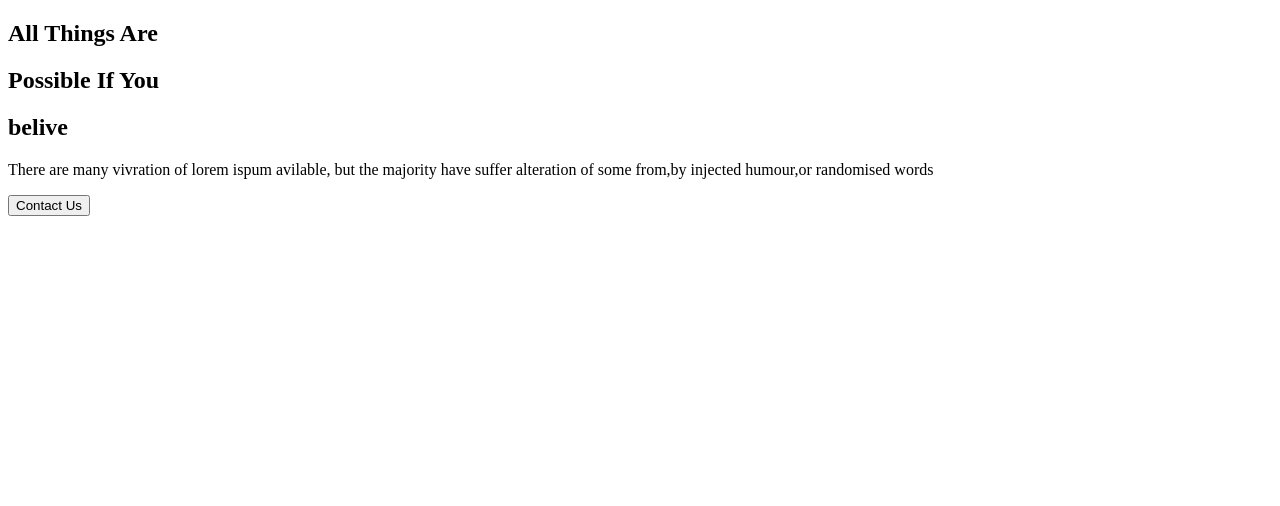
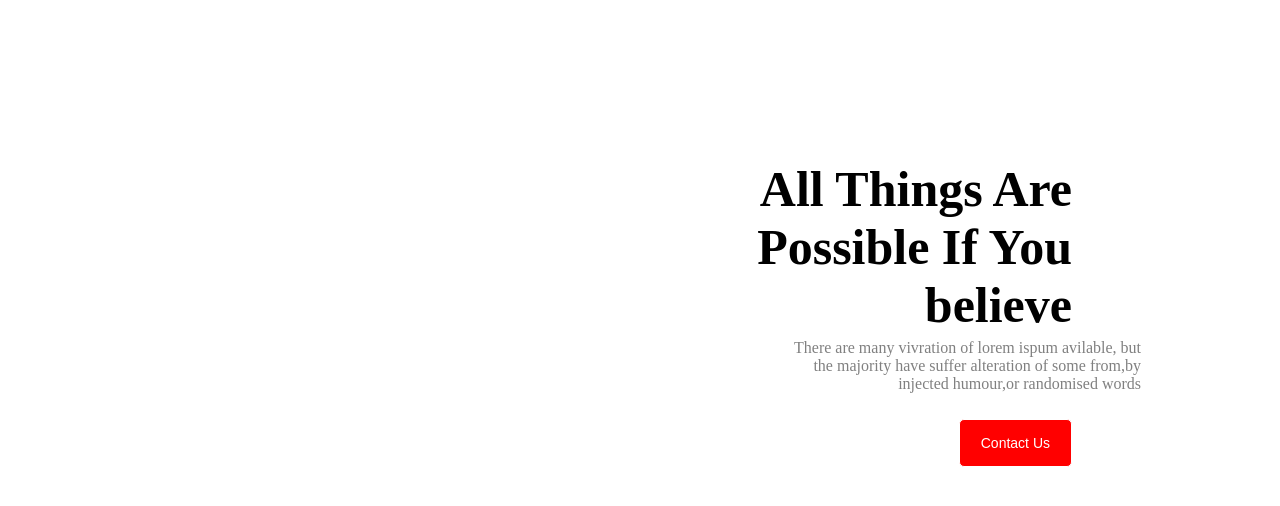
Before and after one commit to shamimhosan2/websites-project, a plain HTML site: page index.html in a window 1280 px wide. Drawn offline with Linux system fonts and the light colour scheme.

Commit message:
My Website

```diff
--- a/index.html
+++ b/index.html
@@ -5,14 +5,15 @@
     <meta http-equiv="X-UA-Compatible" content="IE=edge">
     <meta name="viewport" content="width=device-width, initial-scale=1.0">
     <title>new year of my new project</title>
+    <link rel="stylesheet" href="style.css">
 </head>
 <body>
         <!--start to my new year project-->
         <section class="new-year">
-            <div class="mani-contant">
-                <h1 class="title">All Things Are</h1>
-                <h1 class="title">Possible If You</h1>
-                <h1 class="sub-title">belive</h1>
+            <div class="manin-contant">
+                <h1 class="contant-title">All Things Are</h1>
+                <h1 class="contant-title">Possible If You</h1>
+                <h1 class="sub-title">believe</h1>
                 <p class="pargarph">There are many vivration of lorem ispum avilable, but the majority have suffer alteration of some from,by injected humour,or randomised words</p>
                 <button class="btn-prymary">Contact Us</button>
             </div>
--- a/style.css
+++ b/style.css
@@ -1,9 +1,38 @@
 *{
     margin: 0;
 }
-.title{
+.contant-title{
     font-weight: 700;
+    font-size: 50px;
+}
+.manin-contant{
+    margin-top: 160px;
+    text-align: right;
+    margin-right: 208px;
+}
+.pargarph{
+    width: 347px;
+    margin-left: 794px;
+    margin-top: 5px;
+    margin-bottom: 14px;
+    color: gray;
+
+}
+
+.btn-prymary{
+    border-radius: 5px;
+    height: 48px;
+    font-size: 14px;
+    font-weight: 700px;
+    background: red;
+    color:white;
+    padding: 5px 21px;
+    border: 1px solid white;
+    margin-top: 12px;
+    margin-bottom: 9px;
+    margin-left: 310px;
 }
 .sub-title{
     font-weight: 700;
+    font-size: 50px;
 }
```
